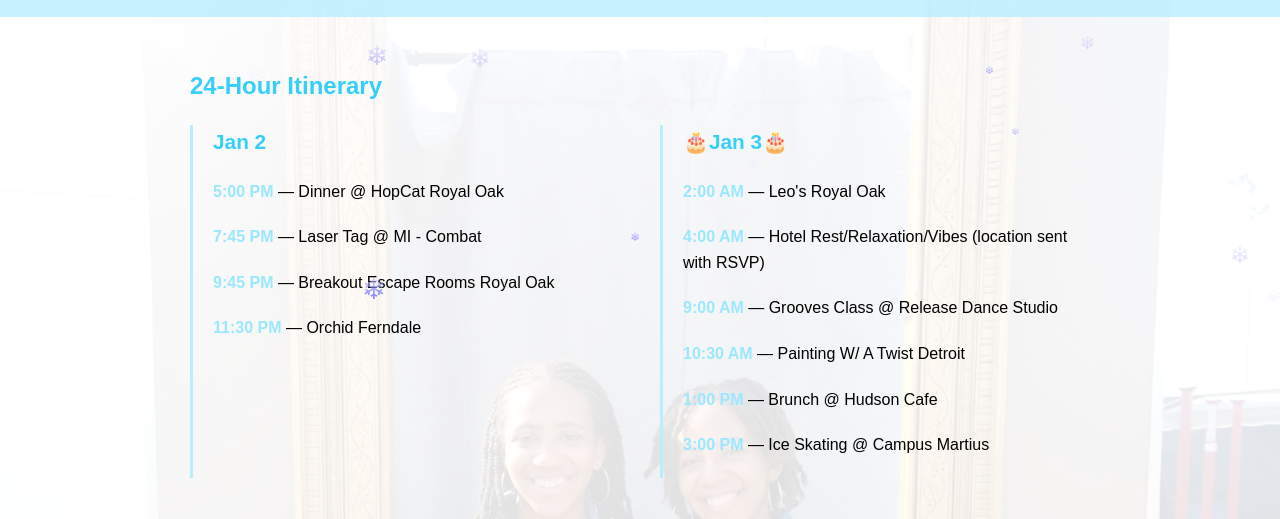
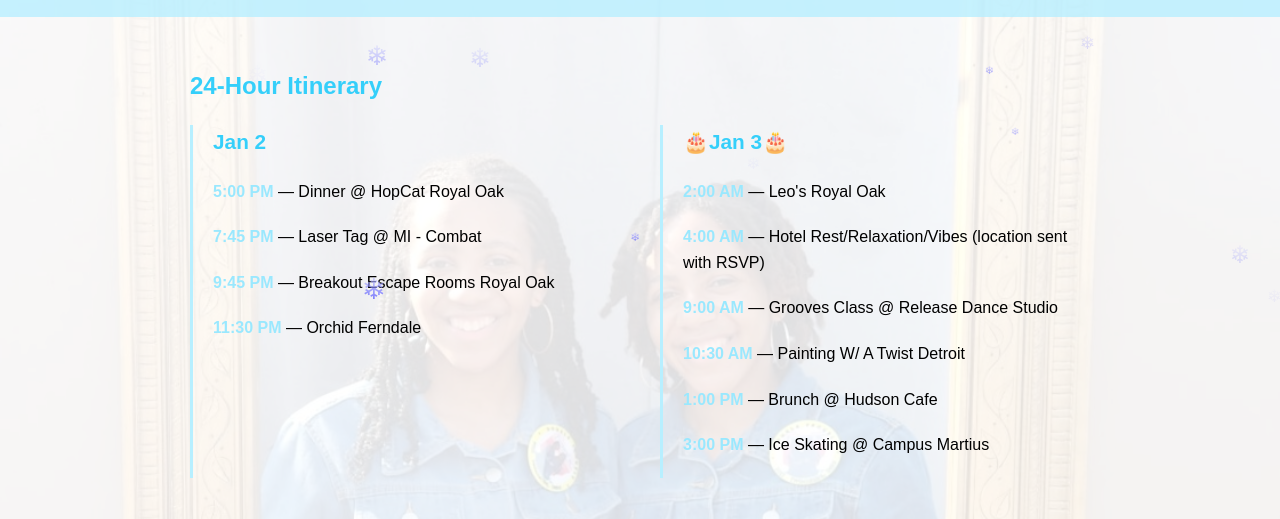
Before and after one commit to Christine1302/24Hours, a plain HTML site: page index.html in a window 1280 px wide. Shown: the part 258-777 px from the top of the page. Drawn offline with Linux system fonts and the light colour scheme.

Commit message:
Update index.html

```diff
--- a/index.html
+++ b/index.html
@@ -137,7 +137,7 @@
       rgba(255, 255, 255, 0.80),
       rgba(255, 255, 255, 0.80)
     ),
-    url("twins.jpg");
+    url("twins1.jpg");
 
   background-size: cover;
   background-position: center;
```
